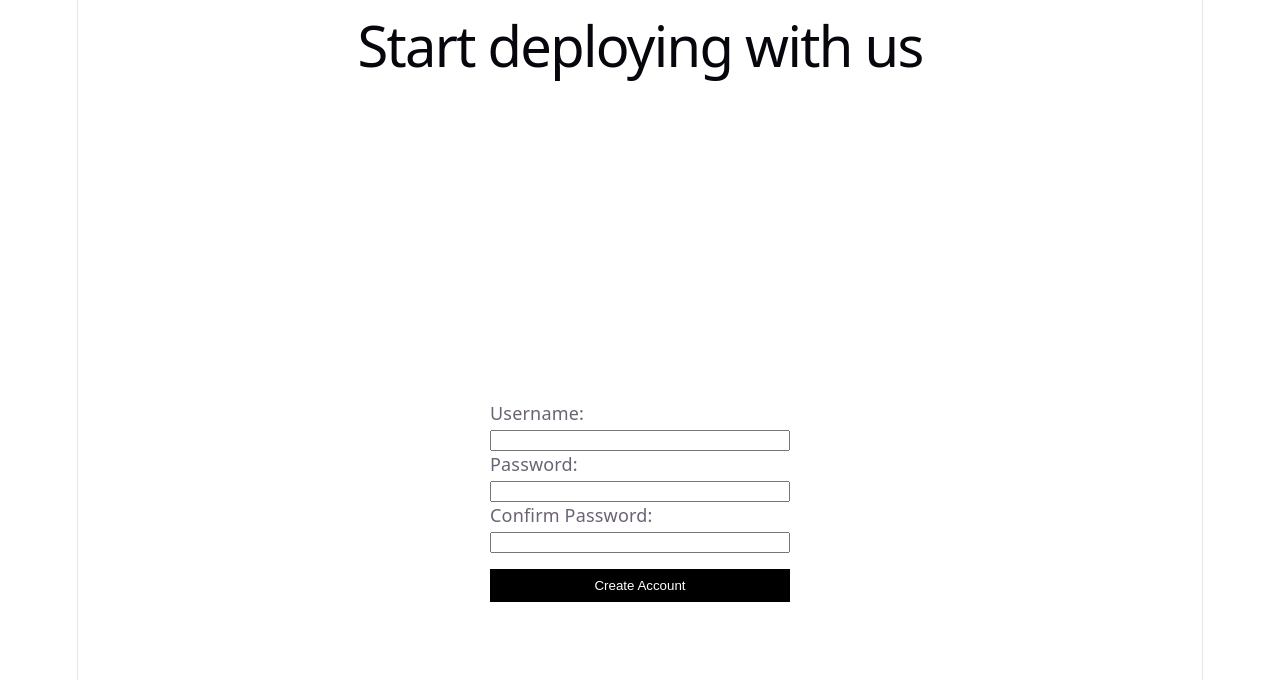
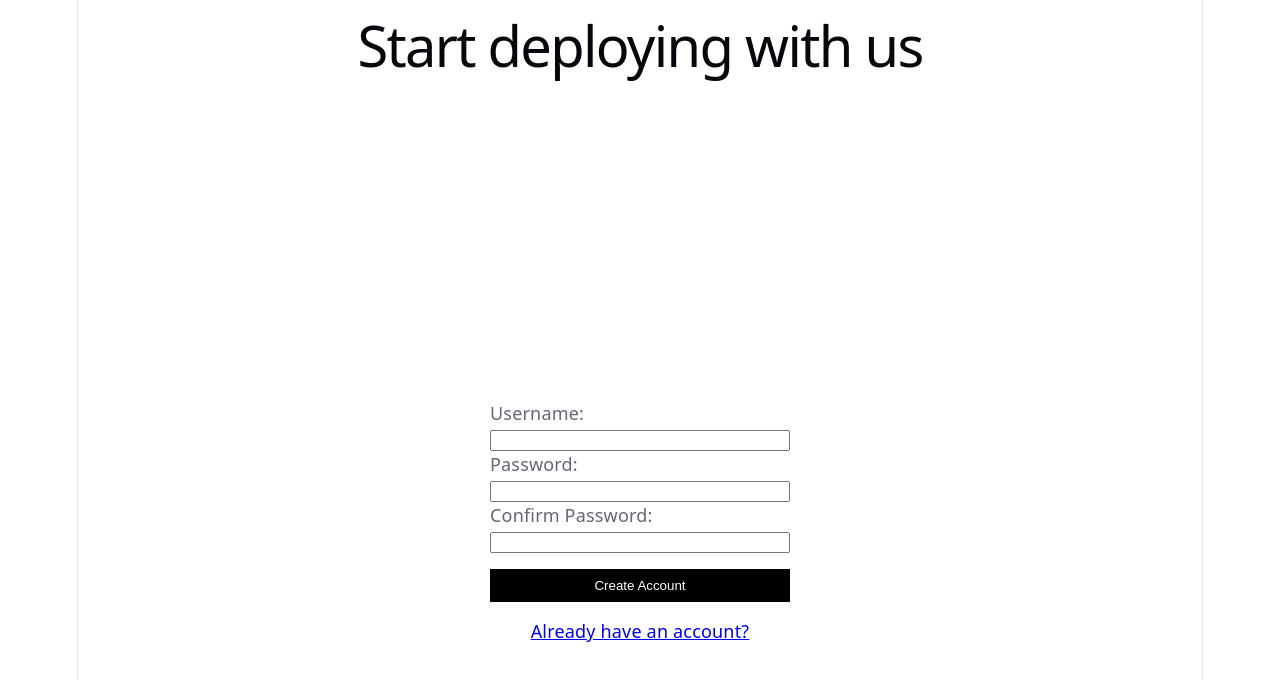
Before and after one commit to AidanZhou12/PaaSifier, a React (Vite) app in the folder client/: page /register in a window 1280 px wide. Shown: the top 680 px of the page. Built offline with nearby package versions, Linux system fonts and the light colour scheme; no server answers.

Commit message:
Registration page done

```diff
--- a/client/src/pages/pages.css
+++ b/client/src/pages/pages.css
@@ -55,3 +55,8 @@
   color: #fff;
   border: 1px solid #000;
 }
+
+.registration-page > a {
+  display: inline-block;
+  margin-top: 16px;
+}
--- a/client/src/pages/register.tsx
+++ b/client/src/pages/register.tsx
@@ -1,4 +1,4 @@
-import { useNavigate } from 'react-router'
+import { Link, useNavigate } from 'react-router'
 import { useState } from 'react'
 import './pages.css'
 import { createUser, ApiError } from '../api/users'
@@ -48,6 +48,7 @@ function Register() {
                     {error && <p className="error">{error}</p>}
                     <button type="submit">Create Account</button>
                 </form>
+                <Link to="/login">Already have an account?</Link>
             </div>
         </main>
     );
```
